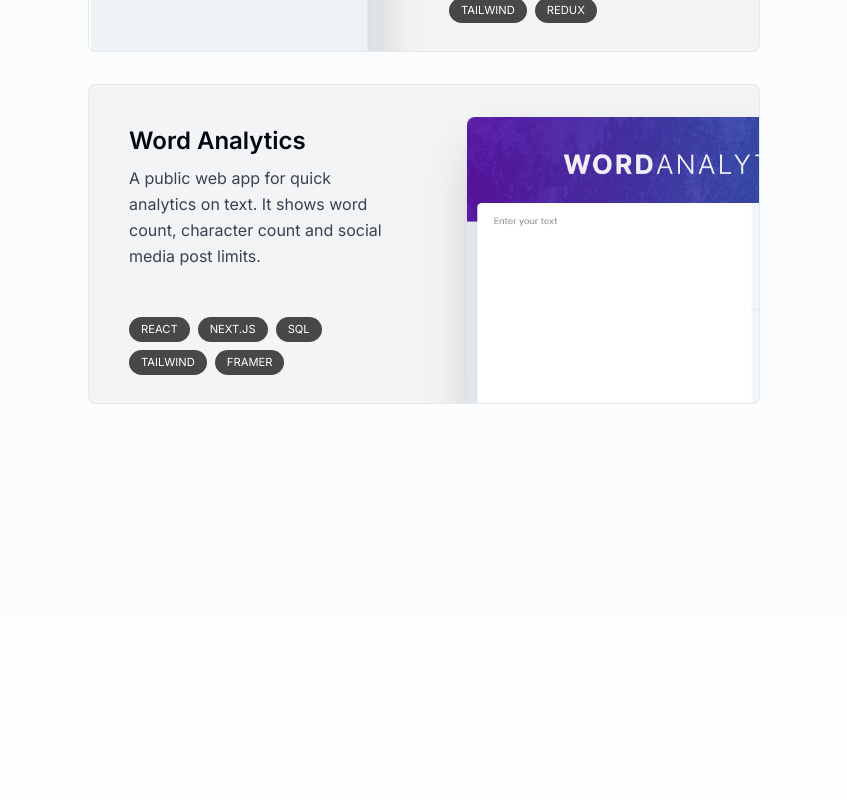
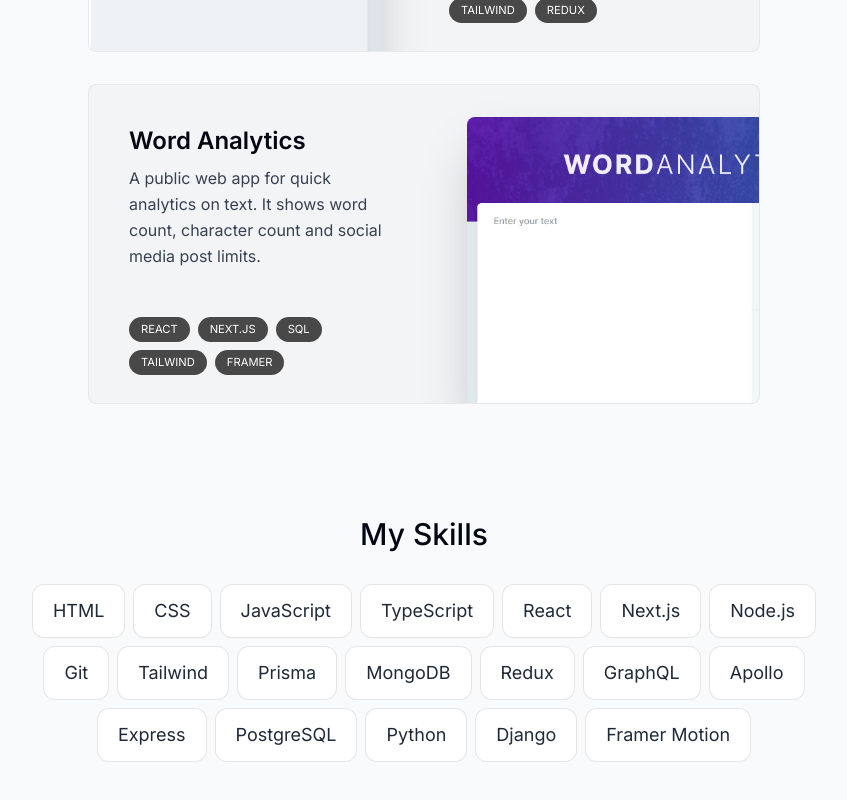
Before and after one commit to radodd/portfolio-site, a Next.js app: page / in a window 1280 px wide. Shown: the part 1888-2688 px from the top of the page, without its empty margins (216-1063 px from the left). Built offline with nearby package versions, Linux system fonts and the light colour scheme.

Commit message:
Skills section added

```diff
--- a/app/globals.css
+++ b/app/globals.css
@@ -1,7 +1,7 @@
-@tailwind base;
+/* @tailwind base;
 @tailwind components;
-@tailwind utilities;
-
+@tailwind utilities; */
+/*
 :root {
   --foreground-rgb: 0, 0, 0;
   --background-start-rgb: 214, 219, 220;
@@ -24,4 +24,19 @@
       rgb(var(--background-end-rgb))
     )
     rgb(var(--background-start-rgb));
+} */
+@tailwind base;
+@tailwind components;
+@tailwind utilities;
+
+html {
+  --line-color: #e5e7eb;
 }
+
+html.dark {
+  --line-color: rgba(255, 255, 255, 0.2);
+}
+
+.borderBlack {
+  @apply border border-black/10;
+}
--- a/app/layout.tsx
+++ b/app/layout.tsx
@@ -1,6 +1,7 @@
 import "./globals.css";
 import { Inter } from "next/font/google";
 import Header from "@/components/header";
+import ActiveSectionContextProvider from "@/context/active-section-context";
 
 const inter = Inter({ subsets: ["latin"] });
 
@@ -21,8 +22,10 @@
       >
         <div className="bg-[#fbe2e3] absolute top-[-6rem] -z-10 right-[11rem] h-[31.25rem] w-[31.25rem] rounded-full blur-[10rem] sm:w-[68.75rem]"></div>
         <div className="bg-[#dbd7fb] absolute top-[-1rem] -z-10 left-[-35rem] h-[31.25rem] w-[50rem] rounded-full blur-[10rem] sm:w-[68.75rem] md:left-[-33rem] lg:left-[-28rem] xl:left-[-15rem] 2xl:left-[-5rem]"></div>
-        <Header />
-        {children}
+        <ActiveSectionContextProvider>
+          <Header />
+          {children}
+        </ActiveSectionContextProvider>
       </body>
     </html>
   );
--- a/app/page.tsx
+++ b/app/page.tsx
@@ -2,6 +2,7 @@
 import Intro from "@/components/intro";
 import Projects from "@/components/projects";
 import SectionDivider from "@/components/section-divider";
+import Skills from "@/components/skills";
 
 export default function Home() {
   return (
@@ -10,6 +11,7 @@
       <SectionDivider />
       <About />
       <Projects />
+      <Skills />
     </main>
   );
 }
--- a/components/about.tsx
+++ b/components/about.tsx
@@ -1,11 +1,16 @@
 "use client";
-import React from "react";
+
+import React, { useEffect } from "react";
 import { motion } from "framer-motion";
 import SectionHeading from "./section-heading";
+import { useSectionInView } from "@/lib/hooks";
 
 export default function About() {
+  const { ref } = useSectionInView("About");
+
   return (
     <motion.section
+      ref={ref}
       id="about"
       className="mb-28 max-w[45rem] text-center leading-8 ms:mb-40 scroll-mt-28"
       initial={{ opacity: 0, y: 100 }}
--- a/components/header.tsx
+++ b/components/header.tsx
@@ -1,13 +1,16 @@
 "use client";
 
-import React, { useState } from "react";
+import React from "react";
 import { motion } from "framer-motion";
 import { links } from "@/lib/data";
 import Link from "next/link";
 import clsx from "clsx";
+import { useActiveSectionContext } from "@/context/active-section-context";
 
 export default function Header() {
-  const [activeSection, setActiveSection] = useState("Home");
+  const { activeSection, setActiveSection, setTimeOfLastClick } =
+    useActiveSectionContext();
+
   return (
     <header className="z-[999] relative">
       <motion.div
@@ -33,7 +36,10 @@
                   }
                 )}
                 href={link.hash}
-                onClick={() => setActiveSection(link.name)}
+                onClick={() => {
+                  setActiveSection(link.name);
+                  setTimeOfLastClick(Date.now());
+                }}
               >
                 {link.name}
 
--- a/components/intro.tsx
+++ b/components/intro.tsx
@@ -1,17 +1,23 @@
 "use client";
 
 import Image from "next/image";
-import React from "react";
+import React, { useEffect } from "react";
 import selfie from "@/public/selfie.jpg";
 import { motion } from "framer-motion";
 import Link from "next/link";
 import { BsArrowRight, BsLinkedin } from "react-icons/bs";
 import { HiDownload } from "react-icons/hi";
 import { FaGithubSquare } from "react-icons/fa";
+import { useInView } from "react-intersection-observer";
+import { useActiveSectionContext } from "@/context/active-section-context";
+import { useSectionInView } from "@/lib/hooks";
 
 export default function Intro() {
+  const { ref } = useSectionInView("Home", 0.5);
+
   return (
     <section
+      ref={ref}
       id="home"
       className="mb-28 max-w-[50rem] text-center sm:mb-0 scroll-mt-[100rem]"
     >
--- a/components/projects.tsx
+++ b/components/projects.tsx
@@ -1,19 +1,18 @@
 "use client";
 
-import React, { useRef } from "react";
+import React, { useEffect, useRef } from "react";
 import SectionHeading from "./section-heading";
 import { projectsData } from "@/lib/data";
 import Image from "next/image";
 import { useScroll } from "framer-motion";
-
 import Project from "./project";
-// import { useSectionInView } from "@/lib/hooks";
+import { useSectionInView } from "@/lib/hooks";
 
 export default function Projects() {
-  //   const { ref } = useSectionInView("Projects", 0.5);
+  const { ref } = useSectionInView("Projects", 0.5);
 
   return (
-    <section id="projects" className="scroll-mt-28">
+    <section ref={ref} id="projects" className="scroll-mt-28 mb-28">
       <SectionHeading>My projects</SectionHeading>
       <div>
         {projectsData.map((project, index) => (
--- /dev/null
+++ b/components/skills.tsx
@@ -0,0 +1,52 @@
+"use client";
+
+import React from "react";
+import SectionHeading from "./section-heading";
+import { skillsData } from "@/lib/data";
+import { useSectionInView } from "@/lib/hooks";
+import { motion } from "framer-motion";
+
+const fadeInAnimationVariants = {
+  initial: {
+    opacity: 0,
+    y: 100,
+  },
+  animate: (index: number) => ({
+    opacity: 1,
+    y: 0,
+    transition: {
+      delay: 0.05 * index,
+    },
+  }),
+};
+
+export default function Skills() {
+  const { ref } = useSectionInView("Skills");
+
+  return (
+    <section
+      ref={ref}
+      id="skills"
+      className="mb-28 max-w-[53rem] scroll-mt-28 text-center sm:mb-40 "
+    >
+      <SectionHeading>My Skills</SectionHeading>
+      <ul className="flex flex-wrap justify-center gap-2 text-lg text-gray-800">
+        {skillsData.map((skill, index) => (
+          <motion.li
+            className="bg-white border border-black/[0.1] rounded-xl px-5 py-3"
+            key={index}
+            variants={fadeInAnimationVariants}
+            initial="initial"
+            whileInView="animate"
+            viewport={{
+              once: true,
+            }}
+            custom={index}
+          >
+            {skill}
+          </motion.li>
+        ))}
+      </ul>
+    </section>
+  );
+}
--- /dev/null
+++ b/context/active-section-context.tsx
@@ -0,0 +1,50 @@
+"use client";
+
+import React, { useState, createContext, useContext } from "react";
+import { links } from "@/lib/data";
+import type { SectionName } from "@/lib/types";
+
+type ActiveSectionContextProviderProps = {
+  children: React.ReactNode;
+};
+
+type ActiveSectionContextType = {
+  activeSection: SectionName;
+  setActiveSection: React.Dispatch<React.SetStateAction<SectionName>>;
+  timeOfLastClick: number;
+  setTimeOfLastClick: React.Dispatch<React.SetStateAction<number>>;
+};
+
+export const ActiveSectionContext =
+  createContext<ActiveSectionContextType | null>(null);
+
+export default function ActiveSectionContextProvider({
+  children,
+}: ActiveSectionContextProviderProps) {
+  const [activeSection, setActiveSection] = useState<SectionName>("Home");
+  const [timeOfLastClick, setTimeOfLastClick] = useState(0);
+
+  return (
+    <ActiveSectionContext.Provider
+      value={{
+        activeSection,
+        setActiveSection,
+        timeOfLastClick,
+        setTimeOfLastClick,
+      }}
+    >
+      {children}
+    </ActiveSectionContext.Provider>
+  );
+}
+
+export function useActiveSectionContext() {
+  const context = useContext(ActiveSectionContext);
+
+  if (context === null) {
+    throw new Error(
+      "useActiveSectionContext must be used within an ActiveSectionContextProvider"
+    );
+  }
+  return context;
+}
--- a/lib/data.ts
+++ b/lib/data.ts
@@ -1,7 +1,10 @@
 import React from "react";
+// import { MdMilitaryTech } from "react-icons/md";
+// import { FaReact } from "react-icons/fa";
+// import { LiaToothSolid } from "react-icons/lia";
+import { LuGraduationCap } from "react-icons/lu";
 import { CgWorkAlt } from "react-icons/cg";
 import { FaReact } from "react-icons/fa";
-import { LuGraduationCap } from "react-icons/lu";
 import corpcommentImg from "@/public/corpcomment.png";
 import rmtdevImg from "@/public/rmtdev.png";
 import wordanalyticsImg from "@/public/wordanalytics.png";
--- a/lib/hooks.ts
+++ b/lib/hooks.ts
@@ -1,21 +1,21 @@
-// import { useActiveSectionContext } from "@/context/active-section-context";
-// import { useEffect } from "react";
-// import { useInView } from "react-intersection-observer";
-// import type { SectionName } from "./types";
+import { useActiveSectionContext } from "@/context/active-section-context";
+import { useEffect } from "react";
+import { useInView } from "react-intersection-observer";
+import type { SectionName } from "./types";
 
-// export function useSectionInView(sectionName: SectionName, threshold = 0.75) {
-//   const { ref, inView } = useInView({
-//     threshold,
-//   });
-//   const { setActiveSection, timeOfLastClick } = useActiveSectionContext();
+export function useSectionInView(sectionName: SectionName, threshold = 0.75) {
+  const { ref, inView } = useInView({
+    threshold,
+  });
+  const { setActiveSection, timeOfLastClick } = useActiveSectionContext();
 
-//   useEffect(() => {
-//     if (inView && Date.now() - timeOfLastClick > 1000) {
-//       setActiveSection(sectionName);
-//     }
-//   }, [inView, setActiveSection, timeOfLastClick, sectionName]);
+  useEffect(() => {
+    if (inView && Date.now() - timeOfLastClick > 1000) {
+      setActiveSection(sectionName);
+    }
+  }, [inView, setActiveSection, timeOfLastClick, sectionName]);
 
-//   return {
-//     ref,
-//   };
-// }
+  return {
+    ref,
+  };
+}
--- /dev/null
+++ b/lib/types.ts
@@ -0,0 +1,3 @@
+import { links } from "./data";
+
+export type SectionName = (typeof links)[number]["name"];
```
